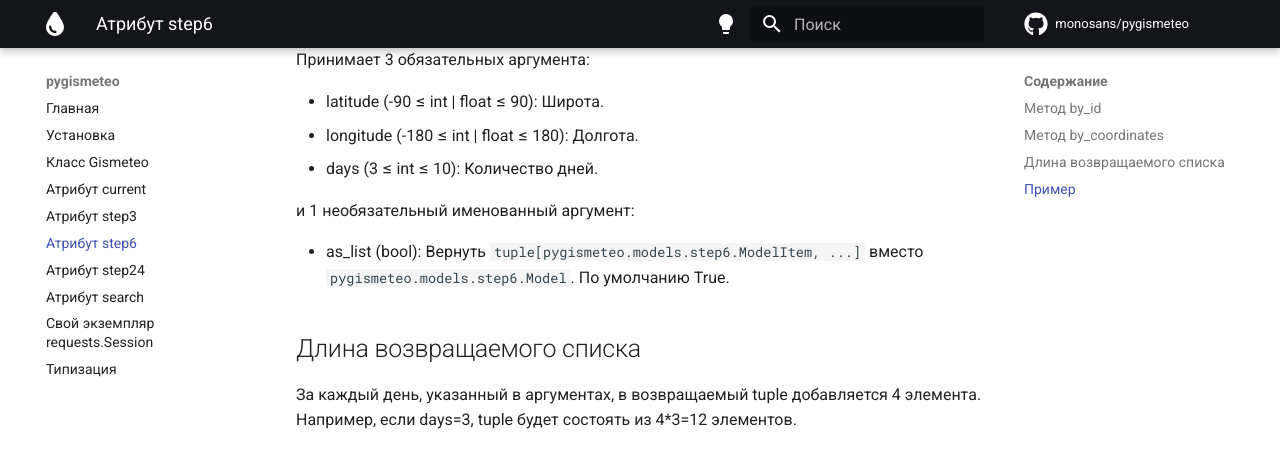
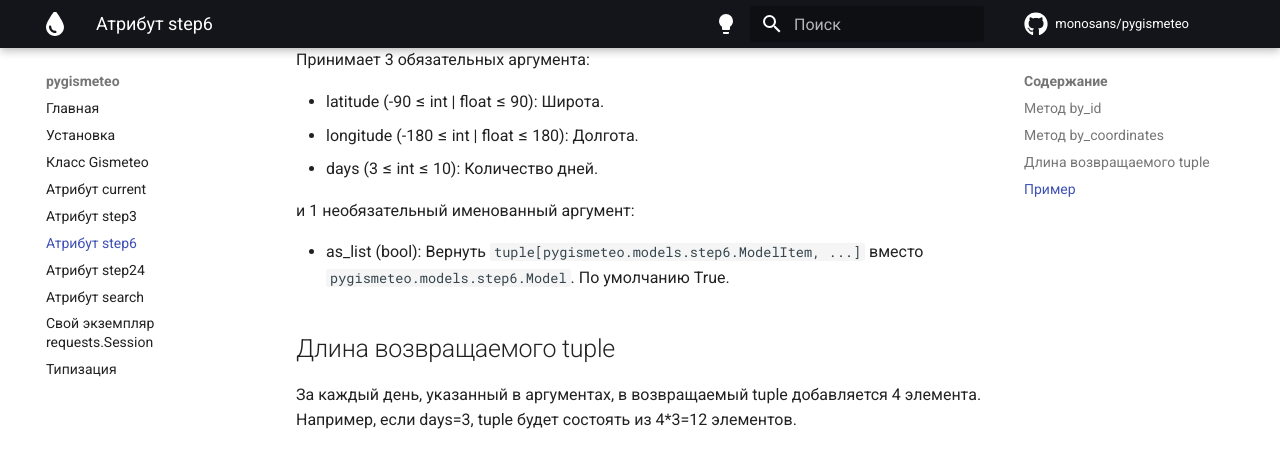
Before and after one commit to monosans/pygismeteo, an MkDocs documentation site: the page built from docs/step6.md, in a window 1280 px wide and 900 px high, scrolled down 567 px. Shown: the top 452 px of the window. Built offline with MkDocs 1.6.1 and Material for MkDocs 9.7.7, drawn with Linux system fonts in a browser that asks for light colours; comment, search, counter and statistics services are not loaded.

Commit message:
Fix docs

```diff
--- a/docs/step3.md
+++ b/docs/step3.md
@@ -27,7 +27,7 @@
 
 - as_list (bool): Вернуть `tuple[pygismeteo.models.step3.ModelItem, ...]` вместо `pygismeteo.models.step3.Model`. По умолчанию True.
 
-## Длина возвращаемого списка
+## Длина возвращаемого tuple
 
 За каждый день, указанный в аргументах, в возвращаемый tuple добавляется 8 элементов. Например, если days=3, tuple будет состоять из 8\*3=24 элементов.
 
--- a/docs/step6.md
+++ b/docs/step6.md
@@ -27,7 +27,7 @@
 
 - as_list (bool): Вернуть `tuple[pygismeteo.models.step6.ModelItem, ...]` вместо `pygismeteo.models.step6.Model`. По умолчанию True.
 
-## Длина возвращаемого списка
+## Длина возвращаемого tuple
 
 За каждый день, указанный в аргументах, в возвращаемый tuple добавляется 4 элемента. Например, если days=3, tuple будет состоять из 4\*3=12 элементов.
 
```
